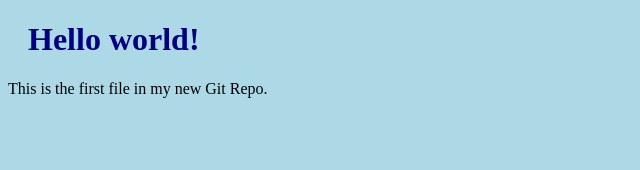
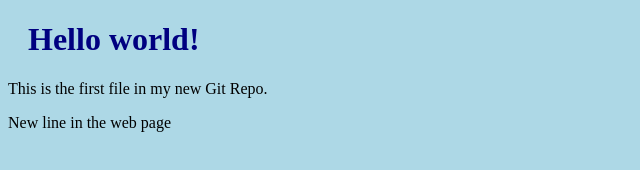
Before and after one commit to thaqiya/first_demo, a plain HTML site: page web.html in a window 1280 px wide. Shown: the whole page, without its empty margins (0-640 px from the left). Drawn offline with Linux system fonts and the light colour scheme.

Commit message:
modified the web.html file

```diff
--- a/web.html
+++ b/web.html
@@ -8,6 +8,6 @@
 
 <h1>Hello world!</h1>
 <p>This is the first file in my new Git Repo.</p>
-
+<p> New line in the web page</p>
 </body>
 </html>
```
